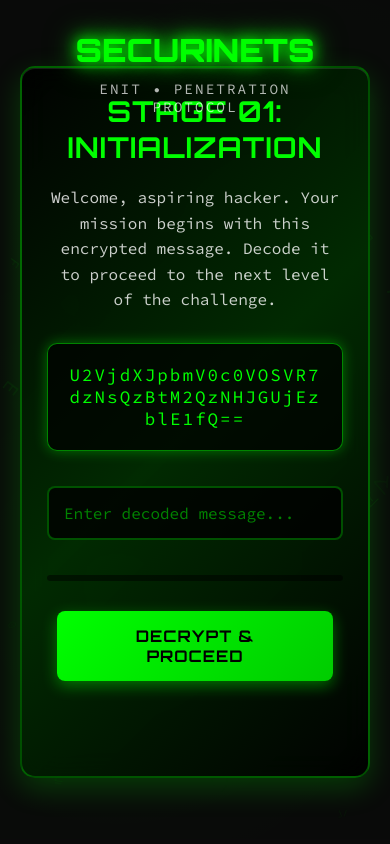
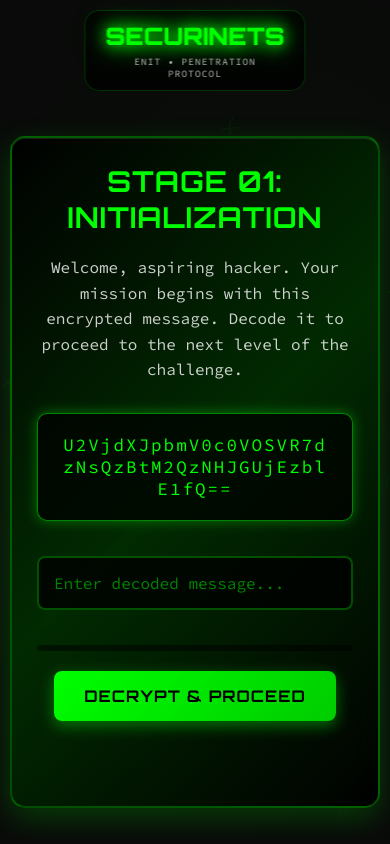
Before and after one commit to alibiomar/ar-securinets, a plain HTML site: page index.html in a window 390 px wide. Drawn offline with Linux system fonts and the light colour scheme.

Commit message:
Add files via upload

```diff
--- a/index.html
+++ b/index.html
@@ -79,30 +79,35 @@
             flex-direction: column;
             justify-content: center;
             align-items: center;
-            padding: 20px;
+            padding: 140px 20px 20px 20px;
             position: relative;
         }
 
         /* Header */
         .header {
-            position: absolute;
-            top: 30px;
+            position: fixed;
+            top: 20px;
             left: 50%;
             transform: translateX(-50%);
             text-align: center;
             z-index: 100;
+            background: rgba(0, 0, 0, 0.8);
+            backdrop-filter: blur(10px);
+            padding: 15px 30px;
+            border-radius: 15px;
+            border: 1px solid rgba(0, 255, 0, 0.2);
         }
 
         .logo {
             font-family: 'Orbitron', monospace;
-            font-size: 2.5em;
+            font-size: 1.8em;
             font-weight: 900;
             color: #00ff00;
             text-shadow:
                 0 0 10px rgba(0, 255, 0, 0.8),
                 0 0 20px rgba(0, 255, 0, 0.6),
                 0 0 30px rgba(0, 255, 0, 0.4);
-            margin-bottom: 10px;
+            margin-bottom: 5px;
             animation: logoGlow 2s ease-in-out infinite alternate;
         }
 
@@ -113,8 +118,8 @@
 
         .subtitle {
             color: rgba(255, 255, 255, 0.7);
-            font-size: 0.9em;
-            letter-spacing: 2px;
+            font-size: 0.7em;
+            letter-spacing: 1px;
         }
 
         /* Challenge stages */
@@ -228,8 +233,9 @@
             transition: all 0.3s ease;
             text-transform: uppercase;
             letter-spacing: 1px;
-            margin: 10px;
+            margin: 10px auto;
             box-shadow: 0 5px 15px rgba(0, 255, 0, 0.4);
+            display: block;
         }
 
         .challenge-btn:hover {
@@ -330,8 +336,21 @@
                 padding: 25px;
             }
 
+            .container {
+                padding: 120px 10px 20px 10px;
+            }
+
+            .header {
+                top: 10px;
+                padding: 10px 20px;
+            }
+
             .logo {
-                font-size: 2em;
+                font-size: 1.5em;
+            }
+
+            .subtitle {
+                font-size: 0.6em;
             }
         }
     </style>
```
